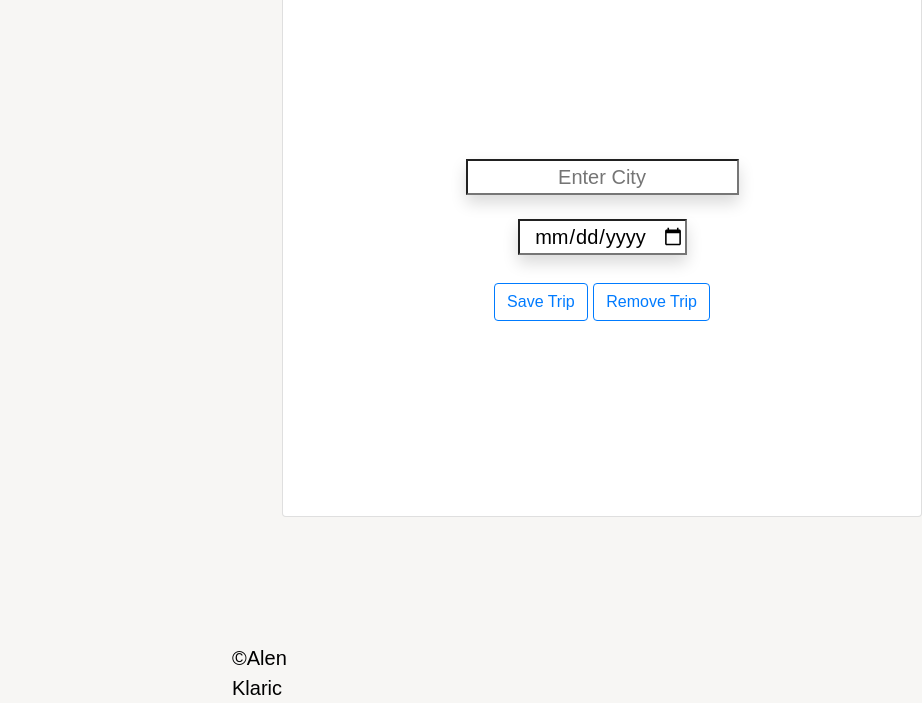
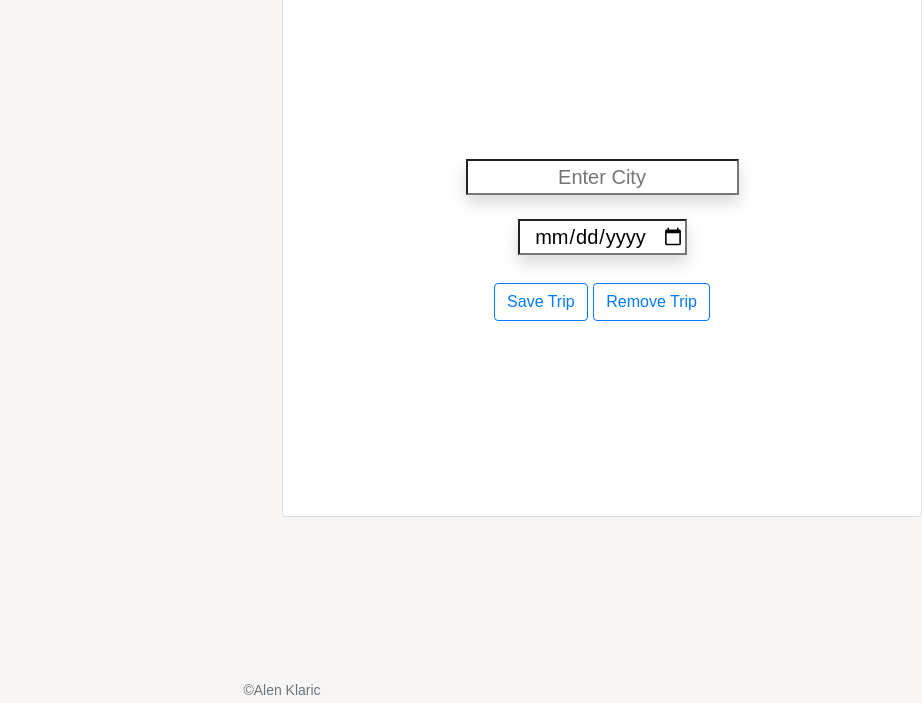
Before and after one commit to Alen002/travelapp, a website built with webpack: page src/client/views/index.html in a window 1280 px wide. Shown: the part 97-800 px from the top of the page, without its empty margins (358-1280 px from the left). Built offline with nearby package versions, Linux system fonts and the light colour scheme.

Commit message:
fixed footer

```diff
--- a/src/client/styles/index.scss
+++ b/src/client/styles/index.scss
@@ -1,5 +1,3 @@
-
-
 /**** General Properties ****/
 body {
     color: #000000 /* #1D1D1F */;
@@ -9,8 +7,6 @@ body {
     text-size-adjust: auto;
     font-size: 20px;
 }
-
-
 
 // img-wrapper
 #travel-image {
@@ -43,15 +39,15 @@ img:hover {
 
 /**** Footer ****/
 footer {
-    position: absolute;
-    bottom: 0;
-    /* height: 90px; */
-    left: 0;
-    right: 0;
-    margin-left: auto;
-    margin-right: auto;
-    width: 100px;
+    font-size: 14px;
+    color: #6C757D;
+    background-color: #F7F6F4;
+    width: 100%;
+    padding-top: 2px;
+    padding-bottom: 2px;
+    position: fixed;
+    bottom: 0px;
+    left: 0px;
+    text-align: center;
 }
-
-
 /**** End of Footer ****/
--- a/src/client/views/index.html
+++ b/src/client/views/index.html
@@ -51,18 +51,9 @@
 
 
 
+  <footer class="text-center">&copyAlen Klaric</footer>
 
 
-
-
-
-
-
-
-
-  <footer>
-    &copyAlen Klaric
-  </footer>
 
   <script>
     // Check that service workers are supported
```
Also changed, not shown: src/client/styles/index.css, 1 other file.
